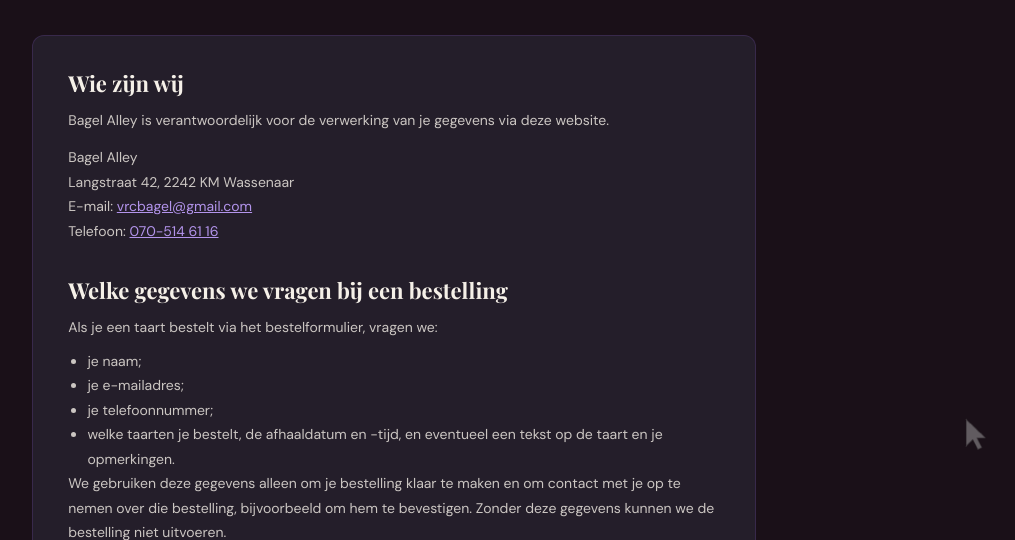
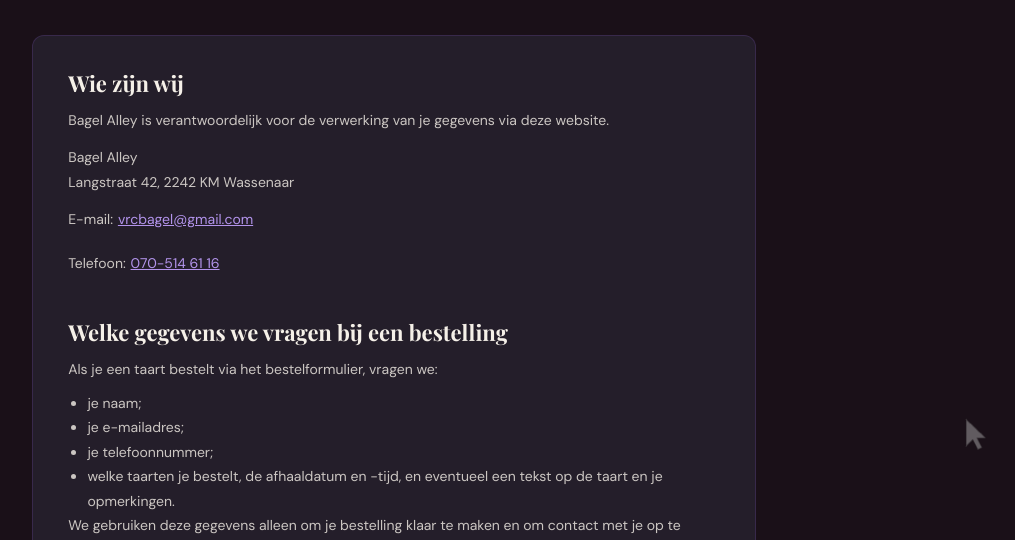
Before and after one commit to jorisvrr/bagelalley2027, a Flask app: page /privacy in a window 1280 px wide. Shown: the part 311-851 px from the top of the page, without its empty margins (246-1261 px from the left). Run offline with Flask 3, Linux system fonts and the light colour scheme.

Commit message:
Klikvlakken minimaal 44x44 zonder overlap
Snelknoppen en statusbanner 44px; contactregels 44px per regel; desktopnavigatie 44px
(CTA met onzichtbaar groter vlak); tel- en maillinks in lopende tekst krijgen een
onzichtbaar vlak van 44px hoog; contactregels op /privacy als korte lijst.

Co-Authored-By: Claude Opus 5.5 <noreply@anthropic.com>

```diff
--- a/templates/_tokens.html
+++ b/templates/_tokens.html
@@ -150,6 +150,10 @@
   .ba-nudge { animation: ba-nudge 150ms var(--ease-in-out); }
   @keyframes ba-nudge { 0%, 100% { transform: translateX(0); } 25% { transform: translateX(-4px); } 75% { transform: translateX(4px); } }
 
+  /* Tel- en maillinks in lopende tekst: onzichtbaar klikvlak van 44px hoog, zonder dat de tekst verschuift */
+  a:is([href^="tel:"], [href^="mailto:"]):not([class]) { position: relative; }
+  a:is([href^="tel:"], [href^="mailto:"]):not([class])::after { content: ""; position: absolute; left: -4px; right: -4px; top: 50%; height: 44px; transform: translateY(-50%); }
+
   /* Visueel verborgen, wel voor schermlezers */
   .sr-only { position: absolute; width: 1px; height: 1px; padding: 0; margin: -1px; overflow: hidden; clip: rect(0 0 0 0); white-space: nowrap; border: 0; }
 
--- a/templates/privacy.html
+++ b/templates/privacy.html
@@ -43,6 +43,8 @@
     .privacy-text p + p { margin-top: .8rem; }
     .privacy-text ul { margin: .6rem 0 0 1.2rem; }
     .privacy-text a { color: var(--purple-light); }
+    .privacy-text ul.privacy-contact { list-style: none; margin: .2rem 0 0; }
+    .privacy-contact li { min-height: 44px; display: flex; align-items: center; gap: .3rem; }
 
     @media (max-width: 768px) {
       nav { padding: .9rem 1.2rem; }
@@ -89,9 +91,11 @@
   <div class="privacy-text">
     <h2>Wie zijn wij</h2>
     <p>Bagel Alley is verantwoordelijk voor de verwerking van je gegevens via deze website.</p>
-    <p>Bagel Alley<br>Langstraat 42, 2242 KM Wassenaar<br>
-      E-mail: <a href="mailto:vrcbagel@gmail.com">vrcbagel@gmail.com</a><br>
-      Telefoon: <a href="tel:+31705146116">070-514 61 16</a></p>
+    <p>Bagel Alley<br>Langstraat 42, 2242 KM Wassenaar</p>
+    <ul class="privacy-contact">
+      <li>E-mail: <a href="mailto:vrcbagel@gmail.com">vrcbagel@gmail.com</a></li>
+      <li>Telefoon: <a href="tel:+31705146116">070-514 61 16</a></li>
+    </ul>
 
     <h2>Welke gegevens we vragen bij een bestelling</h2>
     <p>Als je een taart bestelt via het bestelformulier, vragen we:</p>
```
Also changed, not shown: templates/index.html (+7 -4 lines).
